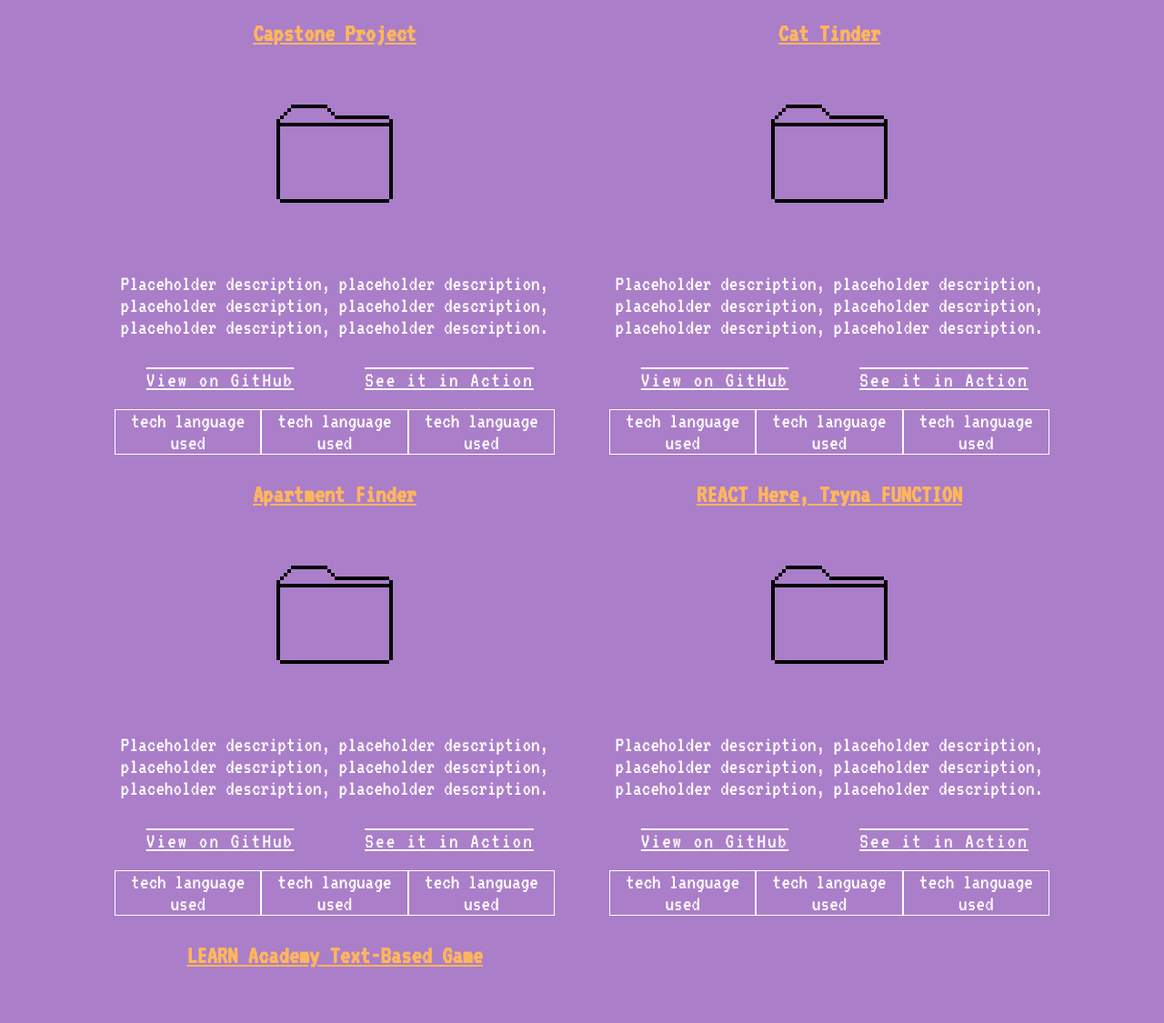
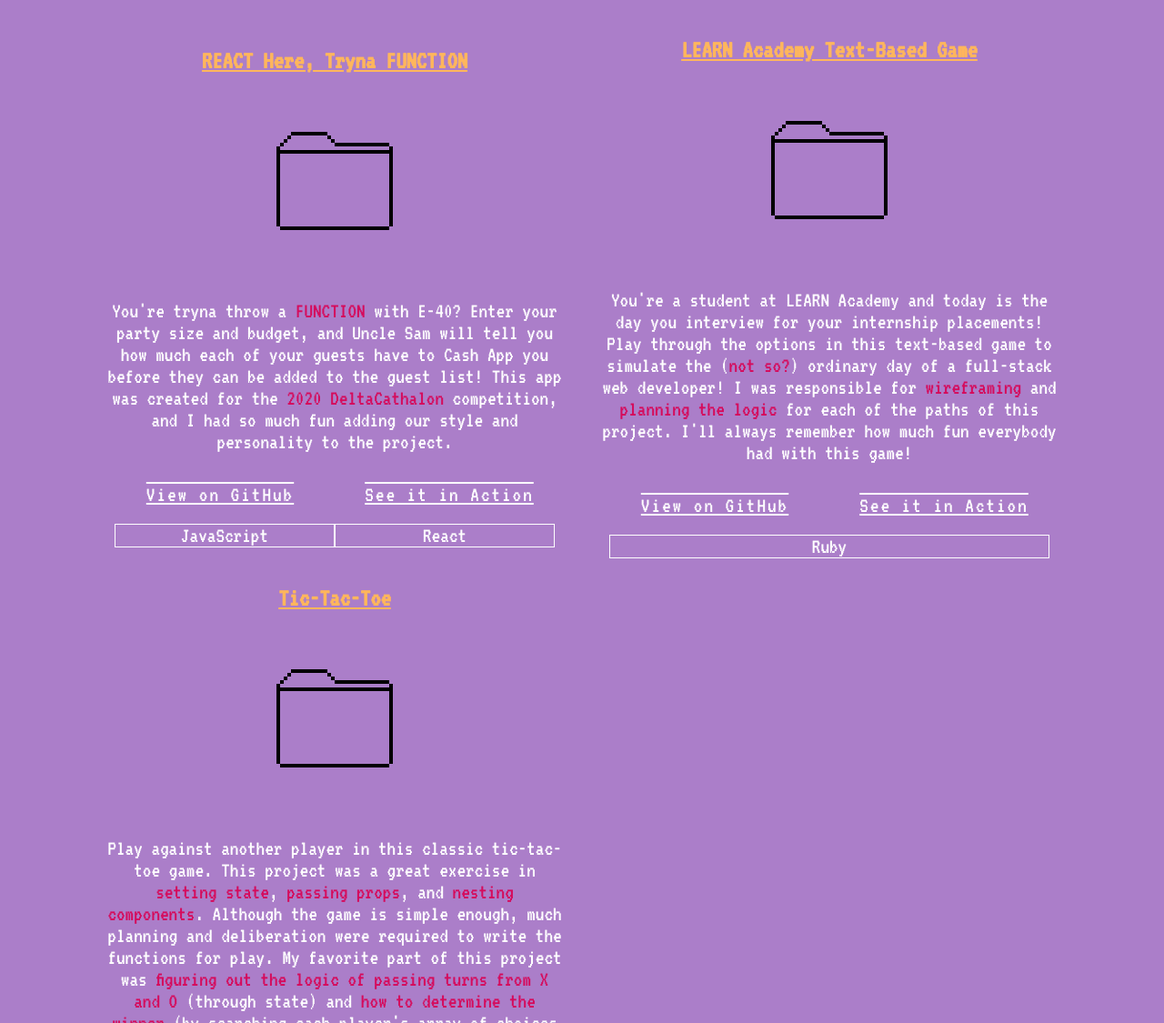
Before and after one commit to DiemBTran/DiemBTran.github.io, a plain HTML site: page index.html in a window 1280 px wide. Shown: the part 1675-2800 px from the top of the page at 91% size. Drawn offline with nearby package versions, Linux system fonts and the light colour scheme.

Commit message:
added project descriptions

```diff
--- a/index.html
+++ b/index.html
@@ -38,12 +38,12 @@
                 </a>
             </li>
             <li class="social">
-                <a href="#" target="_blank">
+                <a href="https://twitter.com/diem_yml" target="_blank">
                     <i class="fab fa-twitter-square" alt="Twitter's signature icon"></i>
                 </a>
             </li>
             <li class="social">
-                <a href="#" target="_blank">
+                <a href="https://www.canva.com/design/DAEKhJ8mEnM/dJpwrgHEUxl4x1dW6-Srzg/view?utm_content=DAEKhJ8mEnM&utm_campaign=designshare&utm_medium=link&utm_source=sharebutton" target="_blank">
                     <i class="fas fa-scroll" alt="a paper scroll icon"></i>
                 </a>
             </li>
@@ -71,7 +71,7 @@
     </section>
 
     <section class="about-container" id="about">
-        <h1 id="about-header">< about diem "the yam" tran ></h1>
+        <h1 id="about-header"> ✨about diem "the yam" tran✨ </h1>
         <img src="img/map-cali.png" class="about-item" id="map-cali" alt="a map of California">
         <p class="about-item">
             Do you like my page? Thank you, I grew it myself! 🍠 My name is pronounced as "<span class="highlight">Yeem</span>", and I'm a <span class="highlight">first-generation Vietnamese-American</span>. My first day of work was at the age of 8 helping my mom sell ice cream, and I've been working in the service industry ever since. I was a microbiology major at UCLA, but I wanted to pursue a profession where I could immediately see the <span class="highlight">impact</span> of my work. It was then when I found my enthusiasm for <span class="highlight">web development</span>, a field that encompasses my passions for <span class="highlight">problem solving</span>, <span class="highlight">collaboration</span>, <span class="highlight">constant learning</span>, and <span class="highlight">personal growth</span>. I love the satisfaction of planning, prioritizing, and achieving those tasks in a team setting. In my spare time, I want to create a visual-novel style role-playing game as my passion project.✨🕹
@@ -79,7 +79,7 @@
     </section>
 
     <section class="skills-container" id="skills">
-        <h1 class= "skills-item"> < skills to pay the bills ></skills></h1>
+        <h1 class= "skills-item"> ✨skills to pay the bills✨ </skills></h1>
         <p class="skills-item">
             JavaScript <i class="fab fa-js-square" alt="JavaScript's iconic logo"></i>
         </p>
@@ -93,7 +93,7 @@
             CSS <i class="fab fa-css3-alt" alt="CSS's iconic logo"></i>
         </p>
         <p class="skills-item">
-            React <i class="fab fa-react" alt="React's iconic logo"></i>
+            React.js <i class="fab fa-react" alt="React's iconic logo"></i>
         </p>
         <p class="skills-item">
             Ruby on Rails <i class="devicon-rails-plain" alt="Ruby on Rail's iconic logo"></i>
@@ -113,14 +113,14 @@
     </section>
 
     <section class="projects-container" id="projects">
-        <h1 class= "projects-item">< featured projects ></h1>
-        <div class="projects-item" id="capstone">
+        <h1 class= "projects-item"> ✨featured projects✨</h1>
+        <!--<div class="projects-item" id="capstone">
             <h3>Capstone Project</h3>
             <img src="img/project-img1.png" alt="placeholder for project image">
             <p>Placeholder description, placeholder description, placeholder description, placeholder description, placeholder description, placeholder description.</p>
             <div class="projects-anchor-container">
-                <a href="#">View on GitHub</a>
-                <a href="#">See it in Action</a>
+                <a href="#" target="_blank">View on GitHub</a>
+                <a href="#" target="_blank">See it in Action</a>
             </div>
             <div class="projects-tech-container">
                 <p class="tech">tech language used</p>
@@ -134,8 +134,8 @@
             <img src="img/project-img1.png" alt="placeholder for project image">
             <p>Placeholder description, placeholder description, placeholder description, placeholder description, placeholder description, placeholder description.</p>
             <div class="projects-anchor-container">
-                <a href="#">View on GitHub</a>
-                <a href="#">See it in Action</a>
+                <a href="#" target="_blank">View on GitHub</a>
+                <a href="#" target="_blank">See it in Action</a>
             </div>
             <div class="projects-tech-container">
                 <p class="tech">tech language used</p>
@@ -149,43 +149,54 @@
             <img src="img/project-img1.png" alt="placeholder for project image">
             <p>Placeholder description, placeholder description, placeholder description, placeholder description, placeholder description, placeholder description.</p>
             <div class="projects-anchor-container">
-                <a href="#">View on GitHub</a>
-                <a href="#">See it in Action</a>
+                <a href="#" target="_blank">View on GitHub</a>
+                <a href="#" target="_blank">See it in Action</a>
             </div>
             <div class="projects-tech-container">
                 <p class="tech">tech language used</p>
                 <p class="tech">tech language used</p>
                 <p class="tech">tech language used</p>
             </div>
-        </div>
+        </div>-->
 
         <div class="projects-item" id="react-here">
             <h3>REACT Here, Tryna FUNCTION</h3>
             <img src="img/project-img1.png" alt="placeholder for project image">
-            <p>Placeholder description, placeholder description, placeholder description, placeholder description, placeholder description, placeholder description.</p>
+            <p>You're tryna throw a <span class="highlight">FUNCTION</span> with E-40? Enter your party size and budget, and Uncle Sam will tell you how much each of your guests have to Cash App you before they can be added to the guest list! This app was created for the <span class="highlight">2020 DeltaCathalon</span> competition, and I had so much fun adding our style and personality to the project.</p>
             <div class="projects-anchor-container">
-                <a href="#">View on GitHub</a>
-                <a href="#">See it in Action</a>
+                <a href="https://github.com/DiemBTran/react-here-tryna-function" target="_blank">View on GitHub</a>
+                <a href="#" target="_blank">See it in Action</a>
             </div>
             <div class="projects-tech-container">
-                <p class="tech">tech language used</p>
-                <p class="tech">tech language used</p>
-                <p class="tech">tech language used</p>
+                <p class="tech">JavaScript</p>
+                <p class="tech">React</p>
             </div>
         </div>
 
         <div class="projects-item" id="text-game">
             <h3>LEARN Academy Text-Based Game</h3>
             <img src="img/project-img1.png" alt="placeholder for project image">
-            <p>Placeholder description, placeholder description, placeholder description, placeholder description, placeholder description, placeholder description.</p>
+            <p>You're a student at LEARN Academy and today is the day you interview for your internship placements! Play through the options in this text-based game to simulate the (<span class="highlight">not so?</span>) ordinary day of a full-stack web developer! I was responsible for <span class="highlight">wireframing</span> and <span class="highlight">planning the logic</span> for each of the paths of this project. I'll always remember how much fun everybody had with this game!</p>
             <div class="projects-anchor-container">
-                <a href="#">View on GitHub</a>
-                <a href="#">See it in Action</a>
+                <a href="https://github.com/DiemBTran/text-based-game-text-based-game-ryan-brian-diem" target="_blank">View on GitHub</a>
+                <a href="#" target="_blank">See it in Action</a>
             </div>
             <div class="projects-tech-container">
-                <p class="tech">tech language used</p>
-                <p class="tech">tech language used</p>
-                <p class="tech">tech language used</p>
+                <p class="tech"> Ruby </p>
+            </div>
+        </div>
+
+        <div class="projects-item" id="text-game">
+            <h3>Tic-Tac-Toe</h3>
+            <img src="img/project-img1.png" alt="placeholder for project image">
+            <p>Play against another player in this classic tic-tac-toe game. This project was a great exercise in <span class="highlight">setting state</span>, <span class="highlight">passing props</span>, and <span class="highlight">nesting components</span>. Although the game is simple enough, much planning and deliberation were required to write the functions for play. My favorite part of this project was <span class="highlight">figuring out the logic of passing turns from X and O</span> (through state) and <span class="highlight">how to determine the winner</span> (by searching each player's array of choices for a winning combination).</p>
+            <div class="projects-anchor-container">
+                <a href="https://github.com/DiemBTran/tic-tac-toe-team-diem-drew-nate" target="_blank">View on GitHub</a>
+                <a href="#" target="_blank">See it in Action</a>
+            </div>
+            <div class="projects-tech-container">
+                <p class="tech">JavaScript</p>
+                <p class="tech">React</p>
             </div>
         </div>
 
```
